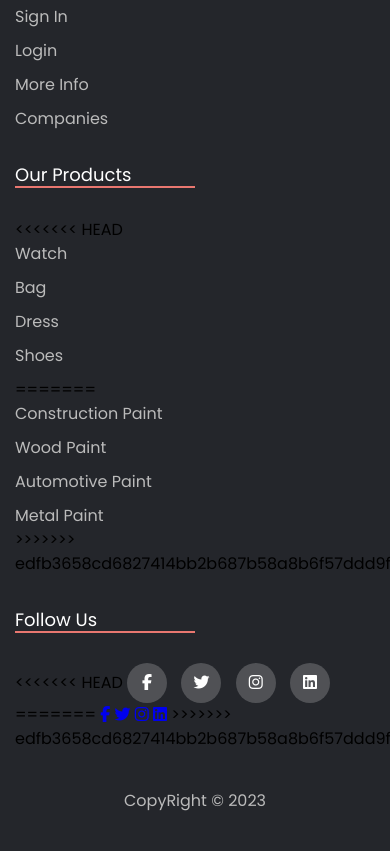
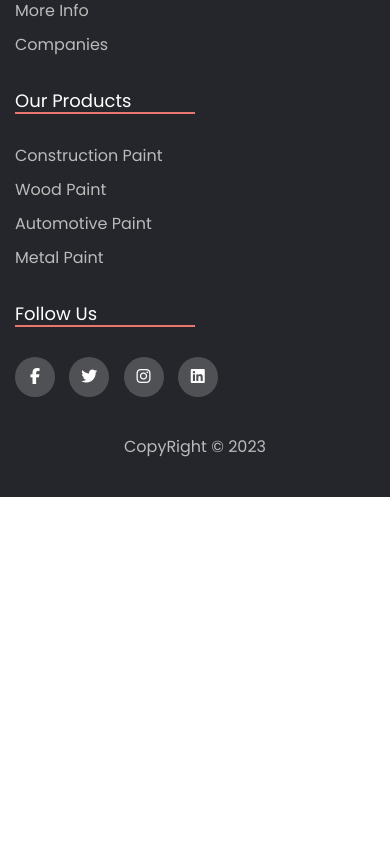
Before and after one commit to Jeremi-code/Paint-Factory-Website, a PHP site: page /first-page.html in a window 390 px wide; the page is wider, and only the part inside the window is pictured. Shown: the part 3470-4321 px from the top of that part. After the commit the page ends 3967 px from the top of that part, so only its background shows below. Run offline with PHP 8.4, Linux system fonts and the light colour scheme; some libraries are stand-ins or nearby versions.

Commit message:
some bugs are fixed

```diff
--- a/AboutUs.html
+++ b/AboutUs.html
@@ -1,5 +1,6 @@
 <html lang="en">
 <head>
+    <link rel="icon" type="image/x-icon" href="favicon.ico" />
     <meta charset="UTF-8">
     <meta http-equiv="X-UA-Compatible" content="IE=edge">
     <meta name="viewport" content="width=device-width, initial-scale=1.0">
--- a/Hageregna.html
+++ b/Hageregna.html
@@ -36,7 +36,7 @@
         </div>
         <div class="txt">
           <p style="font-weight: bolder">Nathnael Theodros</p>
-          <p style="color: grey">computer Engineer</p>
+          <p style="color: grey">Software Engineer</p>
           <p>Full-stack developer at Poshak consultancy</p>
         </div>
       </div>
--- a/contactUs.html
+++ b/contactUs.html
@@ -1,5 +1,6 @@
 <html lang="en">
 <head>
+    <link rel="icon" type="image/x-icon" href="favicon.ico" />
     <meta charset="UTF-8">
     <meta http-equiv="X-UA-Compatible" content="IE=edge">
     <meta name="viewport" content="width=device-width, initial-scale=1.0">
--- a/first-page.css
+++ b/first-page.css
@@ -90,20 +90,6 @@ body {
     position: relative;
     right: 50%;
   }
-<<<<<<< HEAD
-  .nav {
-    padding: 22px;
-  }
-  .nav ul {
-    position: fixed;
-    width: 105%;
-    height: 100vh;
-    text-align: center;
-    background-color: #e97770;
-    left: -150%;
-    top: 62px;
-    transition: 0.5s;
-=======
   .nav ul{
     position:fixed;
     width:105%;
@@ -113,7 +99,6 @@ body {
     left:-150%;
     top:62px;
     transition:0.5s;
->>>>>>> edfb3658cd6827414bb2b687b58a8b6f57ddd9f5
   }
 
   .nav ul li a {
--- a/first-page.html
+++ b/first-page.html
@@ -37,16 +37,16 @@
         <br />
 
         <div class="Introduction">
-          <h4 class="title">The Introduction</h4>
+          <h4 class="title">Welcome</h4>
         </div>
       </div>
     </div>
     <div class="info">
       <div class="slogan2">
-        <div class="header"><h3>Because, You are worth it !!!</h3></div>
+        <div class="header"><h3>Mamush Paint</h3></div>
 
         <div class="paragraph">
-          <p>Mamush Paints Where Aesthetics is preserved</p>
+          <p>Quality is our middle name!!!</p>
         </div>
       </div>
       <div class="comp-logo">
@@ -176,38 +176,22 @@
           <div class="footer-col">
             <h4>Our Products</h4>
             <ul>
-<<<<<<< HEAD
-              <li><a href="#">watch</a></li>
-              <!--to be like construction-->
-              <li><a href="#">bag</a></li>
-              <li><a href="#">dress</a></li>
-              <li><a href="#">shoes</a></li>
-=======
               <li><a href="products.html #ConstructionPaint">Construction Paint</a></li>
               <li><a href="products.html #WoodPaint">Wood Paint</a></li>
               <li><a href="products.html #AutomotivePaint">Automotive Paint</a></li>
               <li><a href="products.html #MetalPaint">Metal Paint</a></li>
 
->>>>>>> edfb3658cd6827414bb2b687b58a8b6f57ddd9f5
             </ul>
           </div>
           <div class="footer-col">
             <h4>follow us</h4>
             <div class="social-links">
-<<<<<<< HEAD
-              <a href="#"><i class="fab fa-facebook-f"></i></a>
-              <a href="#"><i class="fab fa-twitter"></i></a>
-              <a href="#"><i class="fab fa-instagram"></i></a>
-              <a href="#"><i class="fa-brands fa-linkedin"></i></a>
-            </div>
-=======
               <a href="https://www.facebook.com/"><i class="fab fa-facebook-f"></i></a>
               <a href="https://twitter.com/natited_12"><i class="fab fa-twitter"></i></a>
               <a href="https://www.instagram.com/jeremiah_ii/"><i class="fab fa-instagram"></i></a>
               <a href="https://www.linkedin.com/"><i class="fa-brands fa-linkedin"></i></a>
+            </div>
 
-
->>>>>>> edfb3658cd6827414bb2b687b58a8b6f57ddd9f5
           </div>
         </div>
         <p class="copyright">CopyRight &copy; 2023</p>
--- a/login.html
+++ b/login.html
@@ -1,6 +1,7 @@
 <!DOCTYPE html>
 <html lang="en">
   <head>
+    <link rel="icon" type="image/x-icon" href="favicon.ico" />
     <meta charset="UTF-8" />
     <meta http-equiv="X-UA-Compatible" content="IE=edge" />
     <meta name="viewport" content="width=device-width, initial-scale=1.0" />
--- a/moreInfo.html
+++ b/moreInfo.html
@@ -1,5 +1,6 @@
 <html lang="en">
 <head>
+    <link rel="icon" type="image/x-icon" href="favicon.ico" />
     <meta charset="UTF-8">
     <meta http-equiv="X-UA-Compatible" content="IE=edge">
     <meta name="viewport" content="width=device-width, initial-scale=1.0">
--- a/products.html
+++ b/products.html
@@ -1,5 +1,6 @@
 <html lang="en">
 <head>
+    <link rel="icon" type="image/x-icon" href="favicon.ico" />
     <meta charset="UTF-8">
     <meta http-equiv="X-UA-Compatible" content="IE=edge">
     <meta name="viewport" content="width=device-width, initial-scale=1.0">
--- a/signup.html
+++ b/signup.html
@@ -1,6 +1,7 @@
 <!DOCTYPE html>
 <html lang="en">
   <head>
+    <link rel="icon" type="image/x-icon" href="favicon.ico" />
     <meta charset="UTF-8" />
     <meta http-equiv="X-UA-Compatible" content="IE=edge" />
     <meta name="viewport" content="width=device-width, initial-scale=1.0" />
```
Also changed, not shown: Hageregna.css (+12 -2 lines), login.css (+7 -0 lines), purchase.html (+24 -2 lines), signup.css (+7 -0 lines).
